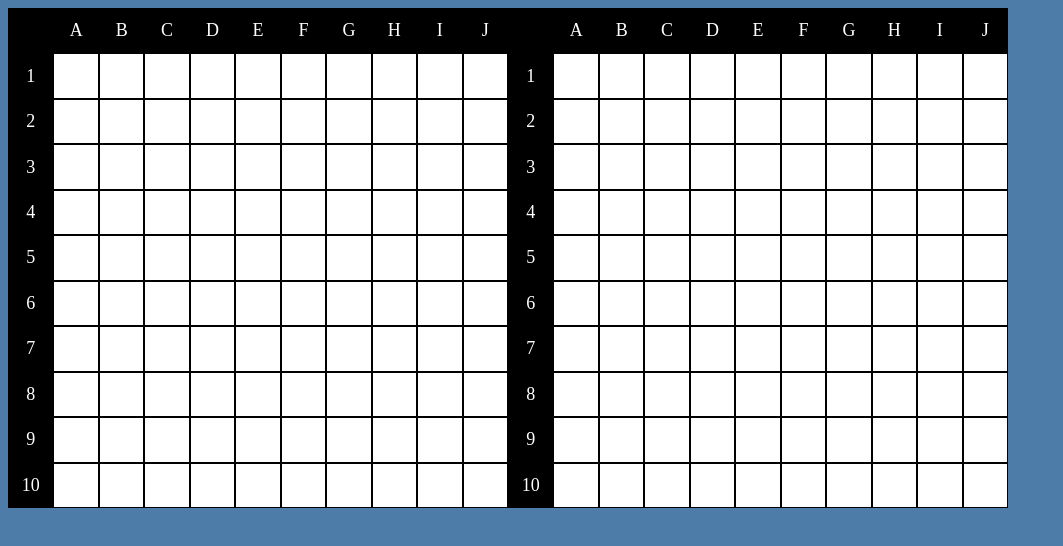
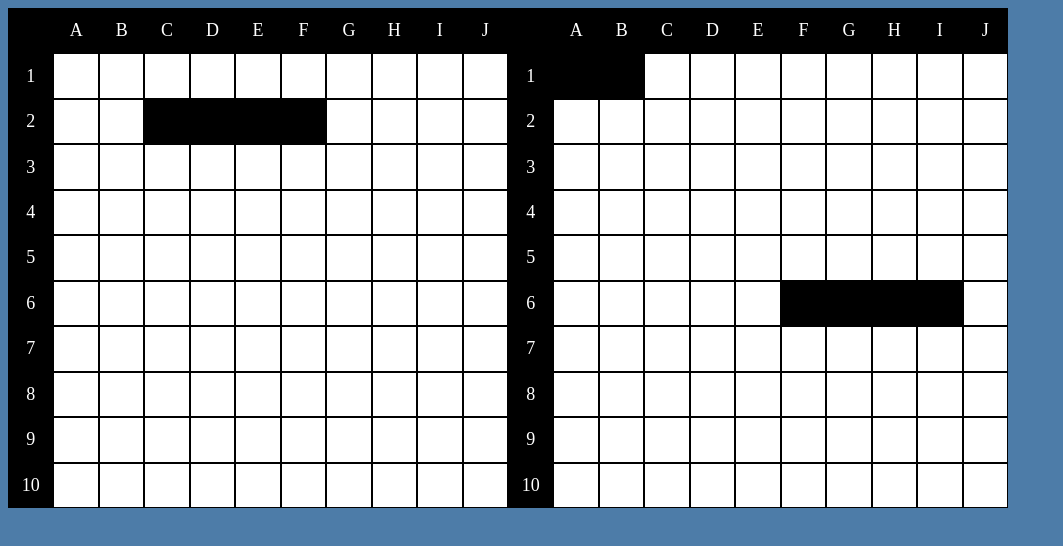
Before and after one commit to Falcosn28/battleship, a website built with webpack: page src/template.html in a window 1280 px wide. Shown: the whole page, without its empty margins (0-1063 px from the left). Built offline with nearby package versions, Linux system fonts and the light colour scheme.

Commit message:
ship placing

```diff
--- a/src/dom.js
+++ b/src/dom.js
@@ -1,34 +1,34 @@
 
-
-function dom(gameboard) {
+function dom() {
 
   const divContent = document.querySelector(".content")
 
   const divBoard = document.createElement("div");
   divBoard.classList.add("board");
 
-  function domBoard() {
+  divContent.append(divBoard)
 
-    let board = gameboard.getBoard()
+  function domBoard(board) {
+    divBoard.innerHTML = "";
 
     divBoard.append(domBoardAlphabet())
     divBoard.append(domBoardNumbers())
 
     board.forEach((row) => {
-      row.forEach(() => {
+      row.forEach((cell) => {
         const box = document.createElement("div");
 
         box.classList.add("box");
 
-        box.addEventListener("click", () => {
-          box.classList.add("ship");
-        });
+        if (cell === 1) {
+          domShip(box)
+        }
 
         divBoard.append(box);
       });
     });
 
-    divContent.append(divBoard)
+
   }
 
   function domBoardNumbers(){
@@ -65,9 +65,8 @@ function dom(gameboard) {
 
   }
 
-  function domShip (locationY, locationX) {
-    // const tt = player.gameboard.getBoard()
-    // tt[locationY][locationX].classList.add("ship");
+  function domShip(cell) {
+    cell.classList.add("ship");
   }
 
   return {domBoard, domShip}
--- a/src/gameboard.js
+++ b/src/gameboard.js
@@ -2,7 +2,7 @@
 // import { ships } from "./ship.js";
 import { dom } from "./dom"
 
-function GameBoard () {
+function GameBoard (display) {
 
   let board = createBoard()
   let missed = 0
@@ -31,8 +31,10 @@ function GameBoard () {
     const [y, x] = location
 
     for (let i = 0; i < ship; i++) {
-      board[y][x + i] = 1;
+      board[y][x + i] = 1
     }
+
+    display.domBoard(board)
 
   }
 
--- a/src/index.js
+++ b/src/index.js
@@ -3,8 +3,10 @@ import "./styles.css";
 import { dom } from "./dom.js";
 import { player, computer } from "./player.js";
 
-player.dom.domBoard()
-
-computer.dom.domBoard()
+player.dom.domBoard(player.gameboard.getBoard())
+computer.dom.domBoard(computer.gameboard.getBoard())
 
 player.gameboard.placeShip([1, 2], 4)
+computer.gameboard.placeShip([5, 5], 4)
+
+computer.gameboard.placeShip([0, 0], 2)
--- a/src/player.js
+++ b/src/player.js
@@ -5,9 +5,9 @@ import { dom } from "./dom"
 
 class Player {
   constructor(name) {
-    this.gameboard = GameBoard();
     this.name = name;
-    this.dom = dom(this.gameboard);
+    this.dom = dom();
+    this.gameboard = GameBoard(this.dom);
 
   }
 }
--- a/src/styles.css
+++ b/src/styles.css
@@ -61,5 +61,5 @@ body{
 }
 
 .ship{
-  background-color: aqua;
+  background-color: black;
 }
```
